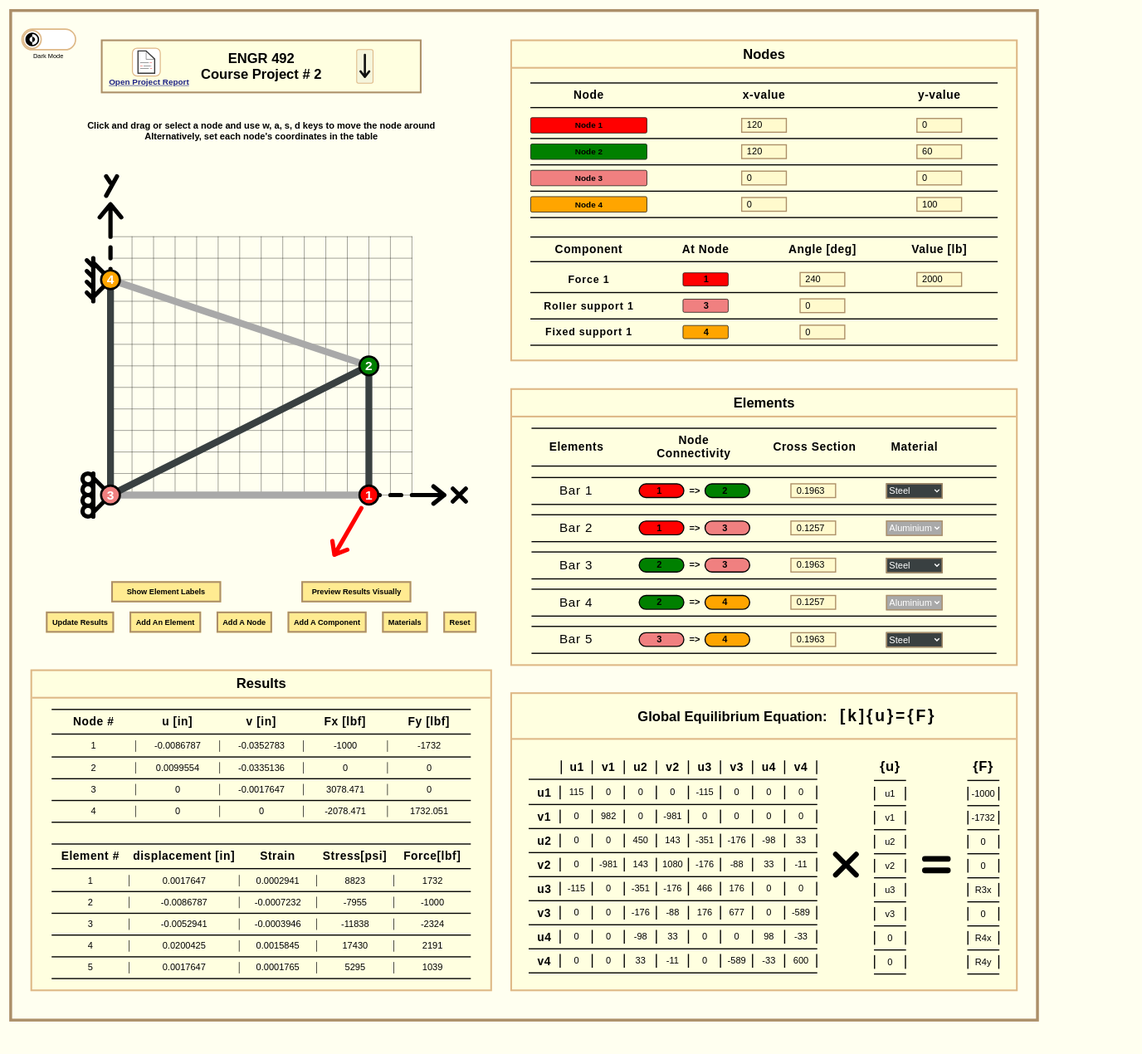
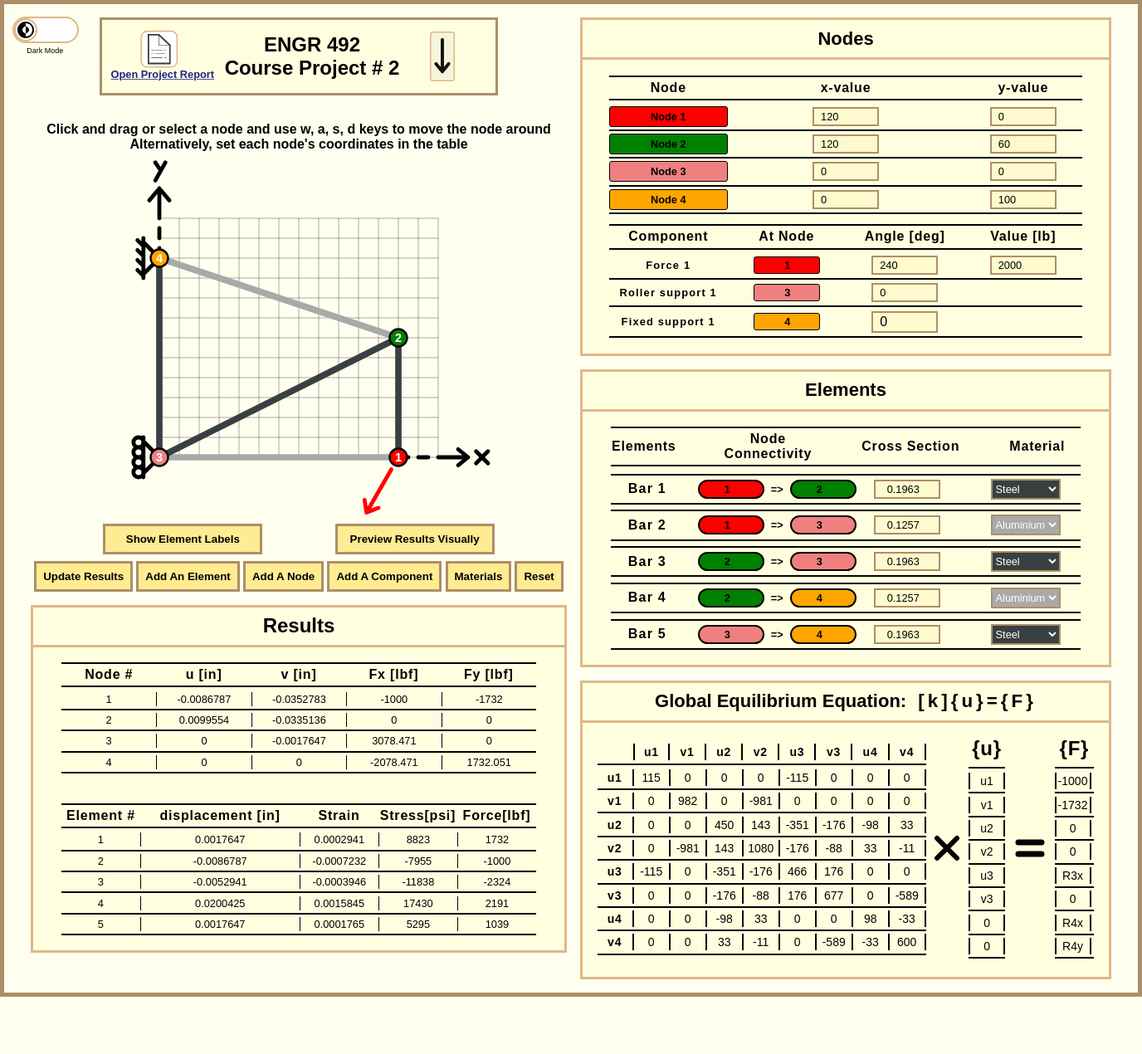
Before and after one commit to onoury/ENGR492_Course_Project_2, a plain HTML site: page index.html in a window 1280 px wide. Shown: the top 1270 px of the page at 83% size, 1376 px wide, since content can reach past the window. After the commit the page ends 1201 px from the top, so only its background shows below. Drawn offline with nearby package versions, Linux system fonts and the light colour scheme.

Commit message:
Add files via upload

```diff
--- a/index.html
+++ b/index.html
@@ -1,5 +1,5 @@
-<!DOCTYPE html>
-<html lang="en">
+<!DOCTYPE html >
+<html lang="en" >
 
 <head>
     <meta charset="UTF-8">
@@ -11,7 +11,8 @@
 </head>
 
 <body>
-    <div class="body" style="justify-items: stretch;">
+    <div class='wrapper'>
+    <div class="body">
         <section class="header" style="position: relative;">
             <div id="darkMode-btn" class="darkModeBtn">
             <svg id="darkMode" xmlns="http://www.w3.org/2000/svg" viewBox="0 0 24 24" style=" height: 3.5rem; width: 3.5rem; background-color: white; border: 4px solid burlywood; border-radius: 100px; transition: 1000ms ease-in-out all">
@@ -20,8 +21,7 @@
             </svg>
             <text style="position: absolute; top: 120%; left: 20%; font-size: large; ">Dark Mode</text>
             </div>
-
-            <a href="https://onoury.github.io/ENGR492_Project_2_Report" target="_blank" id="ReportLinkBtn" style="position: absolute; top: 6%; left: 3rem; height: 8rem; width: 4rem; scale: 0.9; ">
+            <a href="https://onoury.github.io/ENGR492_Project_2_Report" target="_blank" id="ReportLinkBtn" style="position: absolute; top: 0rem; left: 2.5rem; height: 8rem; width: 4rem; scale: 0.8; ">
                     <svg id="Report-svg-link" xmlns="http://www.w3.org/2000/svg" viewBox="0 0 1024 1024" class="icon" style=" height: 3.5rem; width: 3.5rem; background-color: white; border: 2px solid burlywood; border-radius: 10px; transition: 1000ms ease-in-out all">
                             <path d="M719.8 651.8m-10 0a10 10 0 1 0 20 0 10 10 0 1 0-20 0Z" fill="#E73B37" /><path d="M512.1 64H172v896h680V385.6L512.1 64z m278.8 324.3h-280v-265l280 265zM808 916H216V108h278.6l0.2 0.2v296.2h312.9l0.2 0.2V916z" fill="#39393A" /><path d="M280.5 530h325.9v16H280.5z" fill="#39393A" /><path d="M639.5 530h90.2v16h-90.2z" fill="#E73B37" /><path d="M403.5 641.8h277v16h-277z" fill="#39393A" /><path d="M280.6 641.8h91.2v16h-91.2z" fill="#E73B37" /><path d="M279.9 753.7h326.5v16H279.9z" fill="#39393A" /><path d="M655.8 753.7h73.9v16h-73.9z" fill="#E73B37" />
                     </svg>
@@ -29,7 +29,7 @@
             </a>
             <h1 class="title">ENGR 492</h1>
             <h2 class="subtitle">Course Project # 2</h2>
-            <svg id="flip-tables-svg" xmlns="http://www.w3.org/2000/svg" viewBox="0 0 15 14" style="position:absolute; right: 1rem; height: 5rem; width: 10rem; transform: rotate(90deg) scale(0.375); background-color: beige; border: 4px solid burlywood; border-radius: 10px; transition: 1000ms ease-in-out all;">
+            <svg id="flip-tables-svg" xmlns="http://www.w3.org/2000/svg" viewBox="0 0 15 14" style="position:absolute; right: -1rem; height: 5rem; width: 10rem; transform: rotate(90deg) scale(0.375); background-color: beige; border: 4px solid burlywood; border-radius: 10px; transition: 1000ms ease-in-out all;">
                 <path class="global-X-Axis"d="m -3 7 l 20 0 m 0 0 l -5 4 m 5 -4 l -5 -4 m 15 7  "fill="none" stroke="black" stroke-width="2px" stroke-linecap="round" style=" stroke: #111111 !important;"/>
             </svg>
         </section>
@@ -53,7 +53,7 @@
                     <g id="element-labels" class="hideBarText"></g>
                     <g id="node-labels" class=""></g>
                 </svg>
-                <div class="caption" style="padding-bottom: 1rem;">
+                <div class="caption" style="padding-bottom: 0.5rem;">
                     <button id="showBarLabel" class="" style="width: 12rem;">Show Element Labels</button>
                     <button id="deformPlot" class="" style="width: 12rem;" >Preview Results Visually</button>
                 </div>
@@ -77,8 +77,8 @@
         </section>
     </div>
 
-    <div class="body tables-container-body" style="align-items: stretch;" >
-        <section id="nodes-container" class="body-section" style="min-width: 47rem;">
+    <div class="body tables-container-body" style="align-items: stretch; " >
+        <section id="nodes-container" class="body-section">
             <div class="data-selection">
                 <button id="Coordinates" class=""><span class="table-title">Nodes</span></button>
             </div>
@@ -109,7 +109,7 @@
             </table>
         </section>
 
-        <section id="elements-container" class="body-section" style="min-width: 47rem;">
+        <section id="elements-container" class="body-section">
             <div class="data-selection">
                 <button id="Elements" class=""><span class="table-title">Elements</span></button>
             </div>
@@ -134,12 +134,12 @@
 
         <section id="stiffness-matrix-container" class="body-section">
 
-            <div class="data-selection" style="display: flex; min-width: 55rem; margin-bottom: 0.5rem;min-height:5rem;" >
-                <button id="Global-Matrix" ><span class="table-title" style="line-height: 2rem; margin-left: -5rem;" >Global Equilibrium Equation: <b style="padding-left: 1rem; font-size: 1.75rem; letter-spacing: 4px;"> [k]{u}={F}</b></span></button>
+            <div class="data-selection" >
+                <span class="table-title" style="height: fit-content; margin-block: auto; font-size: 1.375rem" >Global Equilibrium Equation: <b style="padding-left: 0.5rem; font-size: 1.4rem; letter-spacing: 4px;"> [k]{u}={F}</b></span>
             </div>
 
-            <div style="display: flex; justify-content: space-evenly; align-items: center; margin-bottom: 0.5rem;">
-            <table id="Global-stiffness-matrix" class="Global-stiffness-matrix" style="padding: 1rem 0rem; width: 10rem;">
+            <div style="display: flex; justify-content: space-evenly; align-items: center; margin-bottom: 0.25rem;">
+            <table id="Global-stiffness-matrix" class="Global-stiffness-matrix" style="padding: 0.25rem 0rem; width: 10rem;">
                 <thead>
                     <tr id="stiffness-matrix-thead-row">
                         <th class="not"></th>
@@ -246,7 +246,7 @@
                 </tbody>
             </table>
 
-            <svg xmlns="http://www.w3.org/2000/svg" viewBox="1 1 12 12" style="width: 4.5rem; margin-inline: -1rem; height: fit-content;">
+            <svg xmlns="http://www.w3.org/2000/svg" class="stiff-matrix-multiply-svg" viewBox="1 1 12 12" >
                 <path class="global-X-Axis"d="m 10 10 l -6 -6 m 3 3 m 0 0 m -3 3 l 6 -6 "fill="none" stroke="black" stroke-width="1.5px" stroke-linecap="round" />
             </svg>
 
@@ -266,7 +266,7 @@
                 </tbody>
             </table>
 
-            <svg xmlns="http://www.w3.org/2000/svg" viewBox="1 1 12 12" style="width: 5rem; margin-inline: -1rem; height: fit-content;">
+            <svg xmlns="http://www.w3.org/2000/svg" class="stiff-matrix-equal-svg" viewBox="1 1 12 12" >
                 <path class="global-X-Axis"d="m 10 5.5 l -6 0 m 6 3  l -6 0 "fill="none" stroke="black" stroke-width="1.5px" stroke-linecap="round" />
             </svg>
 
@@ -290,6 +290,7 @@
         </section>
 
     </div>
+    </div>
 </body>
 <!-- <script type="module" src="script.js"></script> -->
 <script type="module" src="scriptUp.js"></script>
--- a/styles.css
+++ b/styles.css
@@ -52,40 +52,51 @@ html.dark-mode .mainAxis {
     stroke: #b3b3b3 !important;
 }
 
-.darkModeBtn{
-    cursor: pointer; display: flex; justify-content: flex-start; align-items: center; position:fixed; left: 1rem; top: 1rem;  width: 10rem; transform-origin: 0% 50%; scale: 0.6; background-color: white; border: 4px solid burlywood; border-radius: 100px; transition: 1000ms ease-in-out all
+.darkModeBtn {
+    cursor: pointer;
+    display: flex;
+    justify-content: flex-start;
+    align-items: center;
+    position: absolute;
+    left: -6.75rem;
+    top: -1.25rem;
+    width: 10rem;
+    transform-origin: 0% 50%;
+    scale: 0.5;
+    background-color: white;
+    border: 4px solid burlywood;
+    border-radius: 100px;
+
 }
 
 .darkModeBtn-selected{
     justify-content: flex-end;
+    transition: 1000ms ease-in-out all
 }
 
 body {
     font-family: var(--font-family-main);
-    display: flex;
-    height: fit-content;
-    justify-content: center;
-    gap: min(2rem, 8vw);
-    padding-inline: 2rem;
-    width: fit-content;
-
-    margin-inline: auto;
-
-    border: solid 5px var(--title-container-border-color);
-
-    transform-origin: 5% 5%;
-    scale: 0.825;
-    /* this is where the problem is gonn a be so look here  */
-    /* transform: scale(0.85) translateY(-4rem); */
-    /* transform: scale(0.85) translateY(-4rem); */
-    /* transform: scale(0.8) translate(-12rem,-14em) ; */
-    /* transform: translateY(-2rem); */
 }
 
-@media(max-width: 1700px){
-    body{
-    transform-origin: 2% 2%;
-    scale: 0.69;
+
+.wrapper{
+    width: 95vw;
+    max-width: 1400px;
+    margin-inline: auto;
+    border: solid 5px var(--title-container-border-color);
+    margin-block: 1.5rem;
+    padding-inline: 2rem;
+
+    display: grid;
+    grid-template-columns: 1fr 1fr;
+    column-gap: 1rem;
+}
+
+@media(max-width: 1400px){
+    .wrapper{
+        min-width: fit-content;
+        margin-block: 0 ;
+        /* border: solid red 1px; */
     }
 }
 
@@ -94,15 +105,10 @@ body {
     display: flex;
     flex-direction: column;
     justify-content: flex-start;
-    align-items: center;
-    gap: 2rem;
-    padding-block: 3rem;
+    align-items: stretch;
+    gap: 1rem;
+    padding-block: 1rem;
 
-}
-
-
-.body:last-of-type{
-    justify-content: space-between;
 }
 
 .header{
@@ -111,11 +117,13 @@ body {
     justify-content: center;
     align-items: center;
     background-color: var(--title-container-background-color);
-    padding: 1rem 8rem;
+    padding: 1rem 2rem;
     border: 3px solid var(--title-container-border-color);
 
-    width: 35rem;
-    max-width: 35rem;
+    width: 30rem;
+    max-width: 30rem;
+    margin-inline: auto;
+    padding-inline: 4rem 2rem;
 }
 
 #figure1{
@@ -127,7 +135,7 @@ body {
     /* height: 32rem; */
     width: 100%;
     gap: 0rem;
-    padding-bottom: 2rem;
+    /* padding-bottom: 2rem; */
 }
 
 .instructions{
@@ -147,8 +155,9 @@ body {
 
 svg{
     position: relative;
-    height: 47rem;
-    width: 47rem;
+    height: 28rem;
+    width: 30rem;
+    /* margin-block: 2rem; */
     /* transform: translateX(-2rem) */
     /* border: solid 1px black; */
 }
@@ -190,8 +199,16 @@ svg > .element:hover{
 }
 
 .node-coordinates{
-    border-spacing: 0 0.5rem;
+    border-spacing: 0 0.2rem;
 }
+
+.node-coordinates *{
+    font-size: 0.8rem !important;
+}
+.node-coordinates th, .node-coordinates tr{
+    font-size: 1rem !important;
+}
+
 
 .center-text{
     text-align: center;
@@ -215,7 +232,7 @@ svg > .element:hover{
     height:3rem;
     display: flex;
     justify-content:space-evenly;
-    min-width: 35rem;
+    /* min-width: 35rem; */
 }
 
 .data-selection button{
@@ -276,28 +293,43 @@ svg > .element:hover{
 
 }
 
-.elements-headers{
+.elements-headers th{
     font-weight: bold;
     font-size: 1.125rem;
 }
 
 .Global-stiffness-matrix td, .Global-stiffness-matrix th {
-    width: 3.5rem;
-    height: 1.5rem;
+    width: 2.75rem;
+    height: 1.25rem;
     border-right: solid 2px rgba(0, 0, 0, 1);
     border-bottom: solid 2px rgba(0, 0, 0, 1);
 }
 
+.Global-stiffness-matrix *{
+    font-size: 14px;
+}
+
+.stiff-matrix-multiply-svg{
+    width: 3rem;
+    margin-inline: -1rem; height: fit-content;
+}
+
+.stiff-matrix-equal-svg{
+    width: 3.5rem;
+    margin-inline: -1rem; height: fit-content;
+}
+
 .not {
-    width: 3.75rem;
+    width: 3rem !important;
     height: 1.6rem;
     border-right: outset 2px rgba(0, 0, 0, 1);
-    margin-right: 0.5rem;
+    margin-right: -0.3rem;
+    /* border:solid red 1px !important; */
 }
 
 
 .table-title{
-    font-size: 1.5rem;
+    font-size: 1.375rem;
     font-weight: bold;
     text-wrap: nowrap;
 }
@@ -364,7 +396,8 @@ tr {
     display: flex;
     justify-content: space-between;
     flex-wrap: nowrap;
-    padding-block: 0.5rem;
+    /* padding-block: 0.5rem; */
+    padding-block: 0.2rem;
     border-bottom: black 2px solid;
 }
 
@@ -383,7 +416,7 @@ table thead tr:first-of-type{
 }
 
 #element-connections tr{
-    gap: 3rem;
+    gap: 3.5rem;
 }
 
 #element-connections tr > *{
@@ -404,9 +437,21 @@ table thead tr:first-of-type{
     padding-left: 0.75rem;
 }
 
+.element-connections *{
+    font-size: 0.8rem !important;
+}
+.element-connections th, element-connections tr{
+    font-size: 1rem !important;
+}
+
+.element-connections tbody td:first-of-type{
+    font-weight: 550;
+    font-size: 1rem !important;
+
+}
+
 #gap-row{
     width: 100%;
-    height: 0.75rem;
     border-bottom: none;
 }
 
@@ -749,6 +794,15 @@ th{
 
 }
 
+.new-material-div > *:first-of-type{
+    font-size: 1.25rem;
+    font-weight: bold;
+    border-bottom: solid 3px var(--caption-button-border-colour);
+    padding-bottom: 0.25rem;
+    width: 50%;
+    text-align: center;
+}
+
 .new-material-div > *:nth-last-of-type(2) > :nth-last-child(1){
     /* border: solid 1px black; */
     display: flex;
@@ -827,12 +881,14 @@ th{
 }
 
 .element-results-table, .nodes-results-table{
-    min-width: 50rem;
+    min-width: 40rem;
     height: fit-content;
+    font-size: 0.8rem;
 }
 
 .element-results-table th, .nodes-results-table th{
     text-wrap : nowrap;
+    font-size: 1rem;
 }
 
 .element-results-table td:not(:first-of-type), .nodes-results-table td:not(:first-of-type){
@@ -846,9 +902,11 @@ th{
 
 @media (max-width: 600px){
 
-    body{
-        flex-direction: column;
-        gap: 0;
+
+
+    .wrapper{
+        grid-template-columns: 1fr;
+        row-gap: 1rem;
     }
 
     .body:first-of-type{
@@ -870,11 +928,9 @@ th{
         background-color: rgb(246, 235, 184) !important;
     }
 
-    svg{
-        height: 25rem;
-        width: 25rem;
+    .savage{
         margin-top: 0rem;
-        margin-right: -4rem
+        margin-right: -1rem
     }
 
     .force{
@@ -885,16 +941,10 @@ th{
         color: red;
         font-size: 0.75rem;
     }
-    .wasd-container{
-        display:flex;
-        width:fit-content;
-        justify-content: flex-start;
-        z-index: 1;
-    }
 
-    #figure1{
+    /* #figure1{
         transform: translateX(-3rem);
-    }
+    } */
 
 
 }
```
